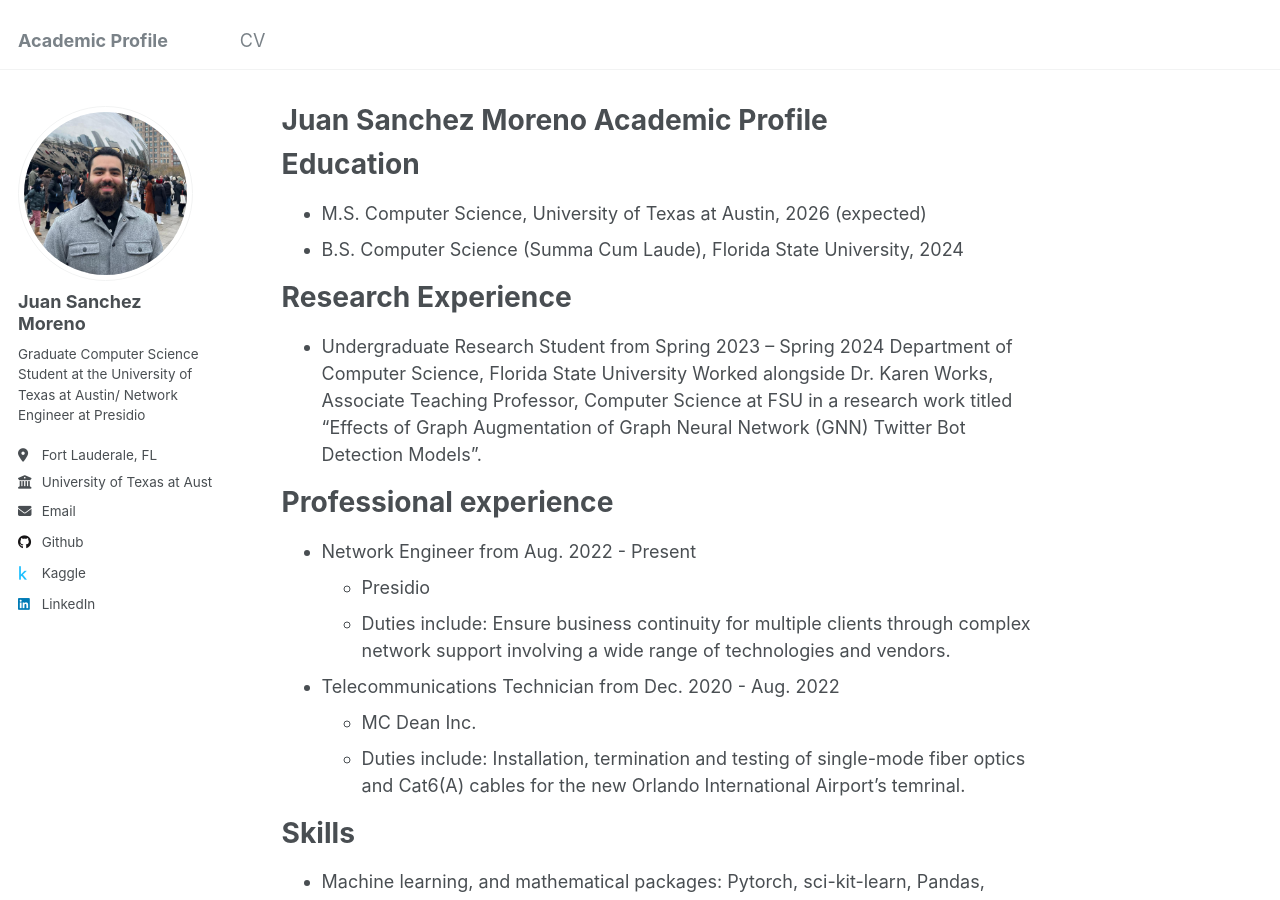
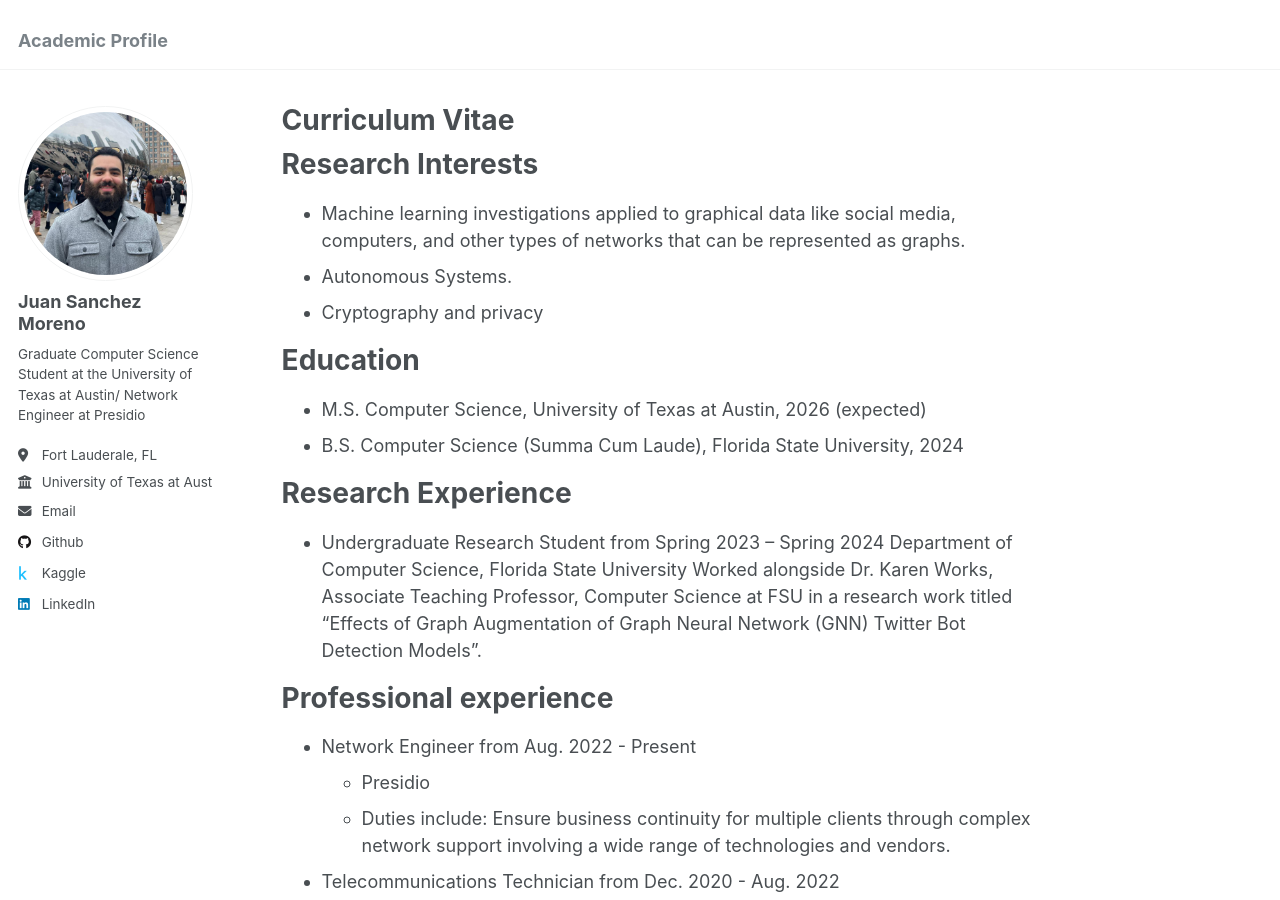
Before and after one commit to Tpothjuan1/Tpothjuan1.github.io, a Jekyll site: the page built from _pages/about.md, in a window 1280 px wide and 900 px high. Built offline with Jekyll 4.4.1, drawn with Linux system fonts in a browser that asks for light colours.

Commit message:
deleted CV page

```diff
--- a/_data/navigation.yml
+++ b/_data/navigation.yml
@@ -22,8 +22,8 @@ main:
 #  - title: "Blog Posts"
 #    url: /year-archive/
 
-  - title: "CV"
-    url: /cv/
+#  - title: "CV"
+#    url: /cv/
 
 #  - title: "Guide"
 #   url: /markdown/
--- a/_pages/about.md
+++ b/_pages/about.md
@@ -1,12 +1,18 @@
 ---
 permalink: /
-title: "Juan Sanchez Moreno Academic Profile"
+title: "Curriculum Vitae"
 author_profile: true
 redirect_from:
   - /about/
   - /about.html
 ---
 
+Research Interests
+======
+* Machine learning investigations applied to graphical data like social media, computers, and other types of networks
+that can be represented as graphs.
+* Autonomous Systems.
+* Cryptography and privacy
 
 Education
 ======
```
